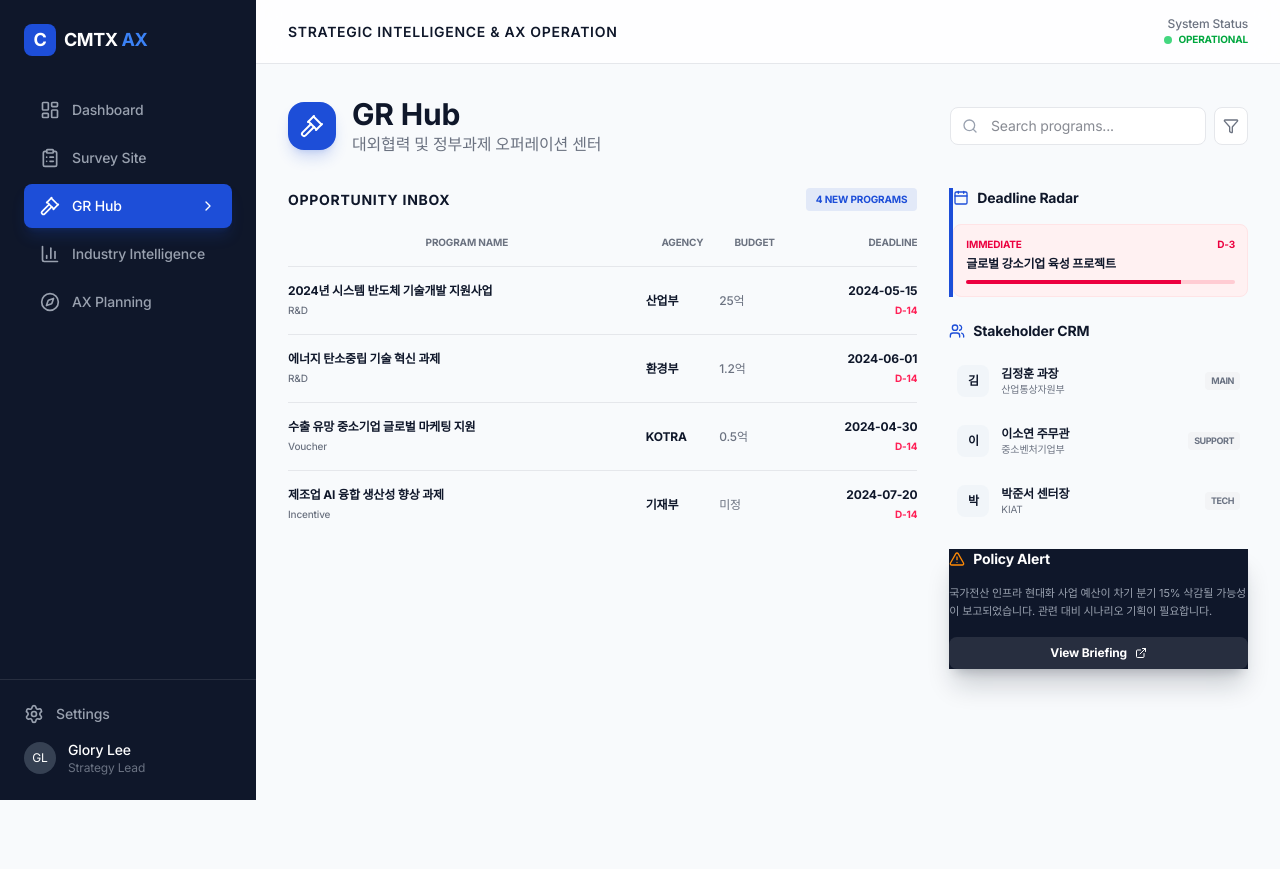
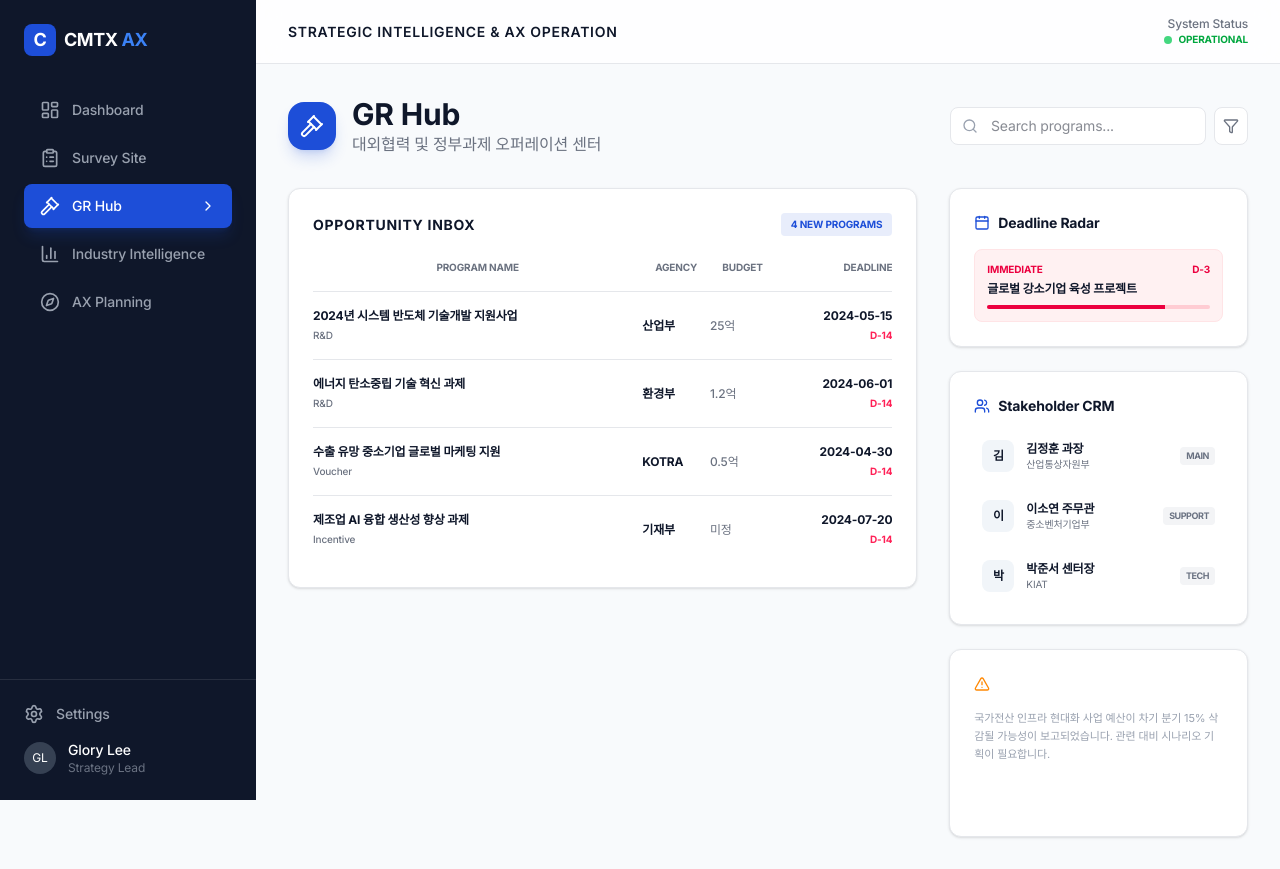
Before and after one commit to glory903-devsecops/cmtx-ax-planner-os, a Next.js app in the folder frontend/: page /cmtx-ax-planner-os/gr-hub in a window 1280 px wide. Before the commit the page ends 800 px from the top, so only its background shows below. Built offline with nearby package versions, Linux system fonts and the light colour scheme.

Commit message:
UI Final Fix: Explicit @source scanning and hardened globals.css for stable layout

```diff
--- a/frontend/src/app/globals.css
+++ b/frontend/src/app/globals.css
@@ -1,4 +1,8 @@
 @import "tailwindcss";
+
+/* Explicitly tell Tailwind where to find classes to avoid skipping in sub-directory builds */
+@source "./app/**/*.{ts,tsx}";
+@source "./components/**/*.{ts,tsx}";
 
 :root {
   --background: #F8FAFC;
@@ -27,13 +31,13 @@
 }
 
 body {
-  background: var(--background);
+  background-color: var(--background);
   color: var(--foreground);
   font-family: 'Inter', -apple-system, BlinkMacSystemFont, 'Segoe UI', Roboto, sans-serif;
   letter-spacing: -0.01em;
 }
 
-/* Base Utility Classes */
+/* Hardened Utility Classes using standard CSS to avoid PostCSS crash */
 .glass {
   background: rgba(255, 255, 255, 0.7);
   backdrop-filter: blur(10px);
@@ -50,3 +54,22 @@ body {
   font-size: 0.875rem;
   font-weight: 500;
 }
+
+.card {
+  background-color: white;
+  border: 1px solid var(--cmtx-border);
+  border-radius: 0.75rem;
+  padding: 1.5rem;
+  box-shadow: var(--shadow-subtle);
+}
+
+.kpi-card {
+  display: flex;
+  flex-direction: column;
+  gap: 0.5rem;
+  background-color: white;
+  border: 1px solid var(--cmtx-border);
+  border-radius: 0.75rem;
+  padding: 1.5rem;
+  box-shadow: var(--shadow-subtle);
+}
```
